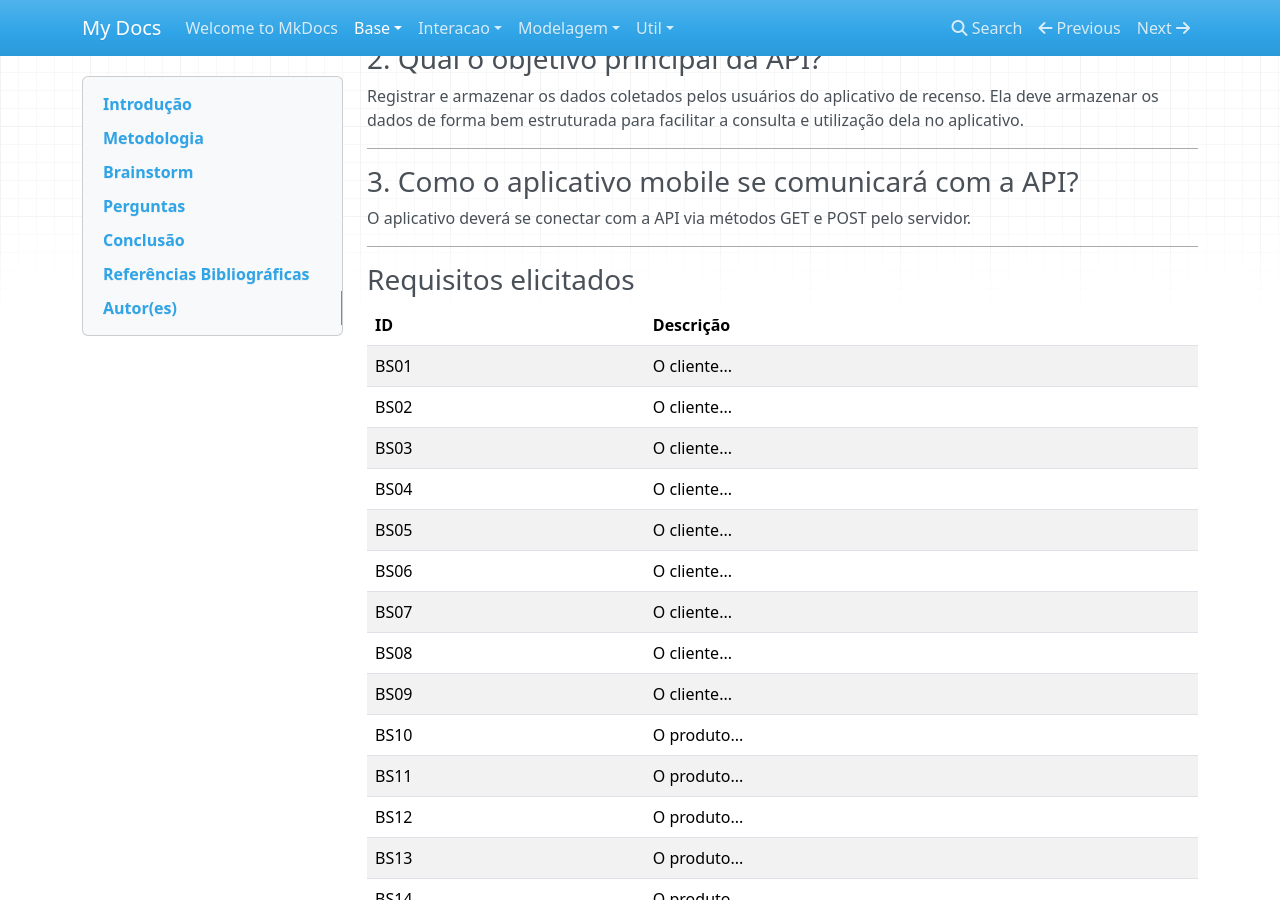
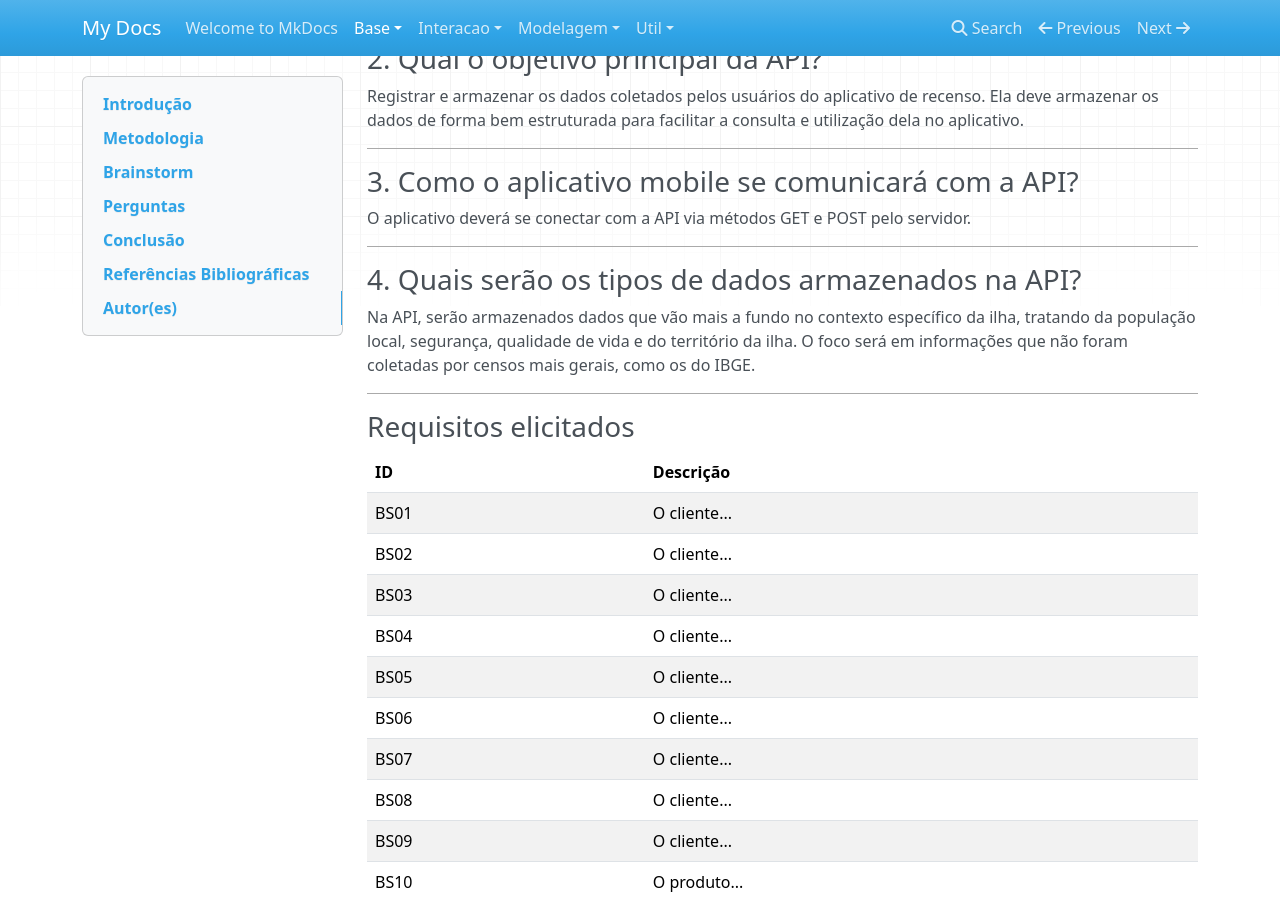
Before and after one commit to Projetos-de-Extensao/PBE_25.1_8002_Stack-UnderFlow, an MkDocs documentation site: the page built from docs/base/Brainstorm.md, in a window 1280 px wide and 900 px high, scrolled down 591 px. Built offline with MkDocs 1.6.1, drawn with Linux system fonts in a browser that asks for light colours; nearby versions of some CDN libraries.

Commit message:
Brainstorm_4

```diff
--- a/docs/base/Brainstorm.md
+++ b/docs/base/Brainstorm.md
@@ -35,6 +35,12 @@ O aplicativo deverá se conectar com a API via métodos GET e POST pelo servidor
 
 ---
 
+### **4. Quais serão os tipos de dados armazenados na API?**
+
+Na API, serão armazenados dados que vão mais a fundo no contexto específico da ilha, tratando da população local, segurança, qualidade de vida e do território da ilha. O foco será em informações que não foram coletadas por censos mais gerais, como os do IBGE.
+
+---
+
 ### Requisitos elicitados
 
 |ID|Descrição|
```
